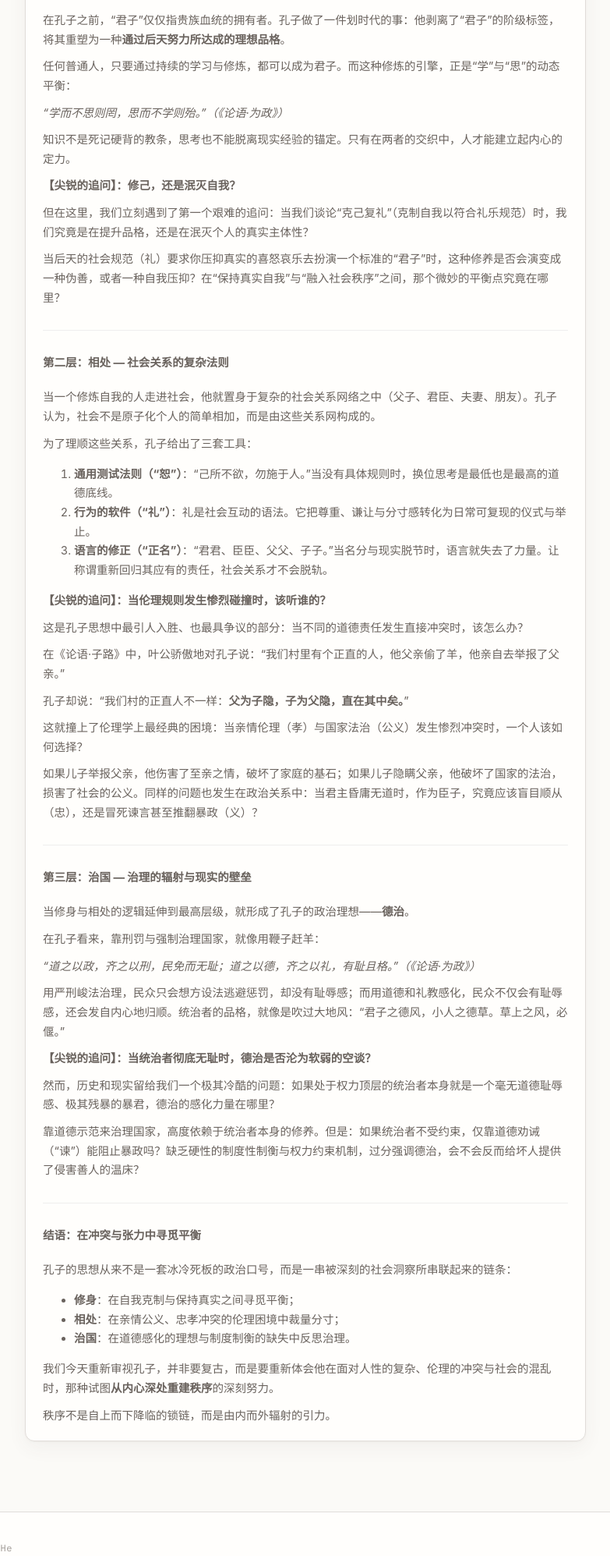
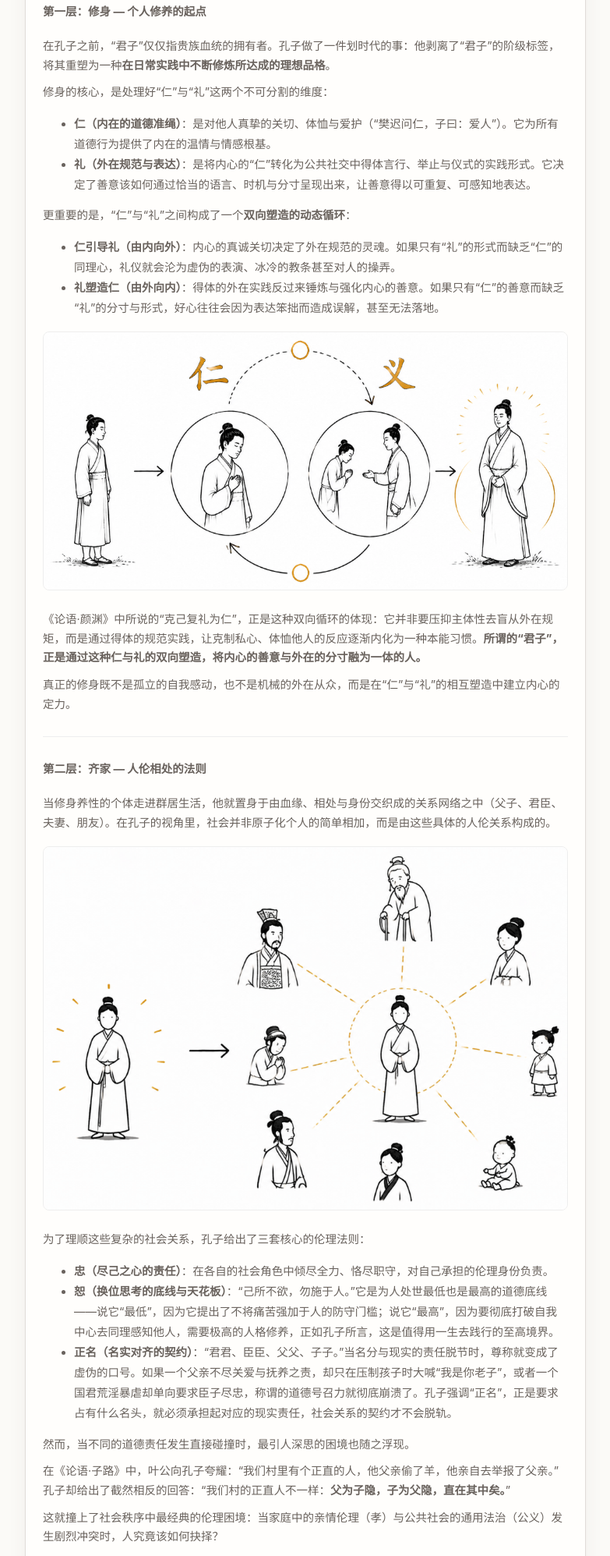
Before and after one commit to ZhengHe-MD/ZhengHe-MD.github.io, a website: page til/confucius-reconsidered/index.html in a window 1280 px wide. Shown: the part 737-2732 px from the top of the page at 78% size, without its empty margins (248-1031 px from the left). Drawn offline with Linux system fonts and the light colour scheme; a web font is replaced by a local one.

Commit message:
content(til): update Confucius reconsidered article with revised structure and illustrations

```diff
--- a/til/confucius-reconsidered/index.html
+++ b/til/confucius-reconsidered/index.html
@@ -4,7 +4,7 @@
 <head>
   <meta charset="utf-8">
   <meta name="viewport" content="width=device-width, initial-scale=1">
-  <title>孔子：秩序从内心开始 · 郑鹤</title>
+  <title>孔子眼里的和谐社会，是如何形成的？ · 郑鹤</title>
   <meta name="date" content="2026-07-28">
   <meta name="category" content="思考">
   <meta name="summary" content="重读孔子：秩序不能由自上而下的法律强加，而是沿着“修身 → 相处 → 治国”的链条由内向外辐射。但在这条链条的每一步，都隐藏着深刻的道德困境与选择。">
@@ -23,7 +23,7 @@
       <a class="back mono" href="/til/" style="font-size:12px;color:var(--muted);">← TIL</a>
       <div class="date">2026-07-28</div>
       <div class="til-card">
-        <h3>孔子：秩序从内心开始</h3>
+        <h3>孔子眼里的和谐社会，是如何形成的？</h3>
         <!-- til:body -->
         <div class="body">
           <blockquote
@@ -31,78 +31,109 @@
             “自天子以至于庶人，壹是皆以修身为本。”
           </blockquote>
 
-          <p>想象一下，你生活在一个一切都在崩塌的世界里——战乱频仍，政治腐败，语言失去了原本的含义，人与人之间最基本的信任荡然无存。</p>
-          <p>面对这样的混乱（也就是史书上所说的“礼崩乐坏”），你会怎么办？</p>
-          <p>当时大多数人的直觉响应是：<strong>加强法律！增加惩罚！用更强硬的手段把秩序压下去！</strong></p>
-          <p>但孔子走了一条完全相反的道路。他提出了一个在当时看来极其反直觉的洞察：<strong>秩序从来不可能通过自上而下的强制强加给社会。社会不是一台可以随意拧紧螺丝的机械，而是一个生态系统。</strong></p>
-          <p>如果社会是一片森林，你无法通过给树枝涂颜色来让森林恢复生机。要想拯救一个崩塌的世界，必须沿着一条清晰的链条由内而外推进：</p>
+          <p>孔子认为，和谐的社会秩序需要从个人修养（修身）开始，由内而外地延伸到齐家与人伦相处，进而到国家治理（治国）。</p>
 
-          <p style="text-align: center; font-weight: bold; margin: 1.5em 0;">
-            个人修养（修身） ───▶ 社会关系（相处/齐家） ───▶ 国家治理（治国）
-          </p>
+          <figure style="margin: 1.2em 0; text-align: center;">
+            <img src="./confucius-three-stages.png" alt="修身、齐家、治国" style="width: 100%; height: auto; border-radius: 8px; border: 1px solid var(--border, #eee);">
+          </figure>
 
-          <p>然而，这条看似平滑的链条上，每一步都充满了深刻的道德困境与艰难的选择。</p>
+          <p>然而，个人、家庭与国家利益之间很难做到完美权衡，我们总是会遇到这样或那样的深刻道德困境，并且需要努力做出权衡。</p>
 
           <hr style="margin: 2em 0; border: 0; border-top: 1px solid var(--border, #eee);" />
 
           <h4>第一层：修身 — 个人修养的起点</h4>
 
-          <p>在孔子之前，“君子”仅仅指贵族血统的拥有者。孔子做了一件划时代的事：他剥离了“君子”的阶级标签，将其重塑为一种<strong>通过后天努力所达成的理想品格</strong>。</p>
-          <p>任何普通人，只要通过持续的学习与修炼，都可以成为君子。而这种修炼的引擎，正是“学”与“思”的动态平衡：</p>
-          <p><em>“学而不思则罔，思而不学则殆。”（《论语·为政》）</em></p>
-          <p>知识不是死记硬背的教条，思考也不能脱离现实经验的锚定。只有在两者的交织中，人才能建立起内心的定力。</p>
+          <p>在孔子之前，“君子”仅仅指贵族血统的拥有者。孔子做了一件划时代的事：他剥离了“君子”的阶级标签，将其重塑为一种<strong>在日常实践中不断修炼所达成的理想品格</strong>。</p>
 
-          <p><strong>【尖锐的追问】：修己，还是泯灭自我？</strong></p>
-          <p>但在这里，我们立刻遇到了第一个艰难的追问：当我们谈论“克己复礼”（克制自我以符合礼乐规范）时，我们究竟是在提升品格，还是在泯灭个人的真实主体性？</p>
-          <p>当后天的社会规范（礼）要求你压抑真实的喜怒哀乐去扮演一个标准的“君子”时，这种修养是否会演变成一种伪善，或者一种自我压抑？在“保持真实自我”与“融入社会秩序”之间，那个微妙的平衡点究竟在哪里？</p>
+          <p>修身的核心，是处理好“仁”与“礼”这两个不可分割的维度：</p>
+
+          <ul style="line-height: 1.8; margin: 1em 0;">
+            <li>
+              <strong>仁（内在的道德准绳）</strong>：是对他人真挚的关切、体恤与爱护（“樊迟问仁，子曰：爱人”）。它为所有道德行为提供了内在的温情与情感根基。
+            </li>
+            <li>
+              <strong>礼（外在规范与表达）</strong>：是将内心的“仁”转化为公共社交中得体言行、举止与仪式的实践形式。它决定了善意该如何通过恰当的语言、时机与分寸呈现出来，让善意得以可重复、可感知地表达。
+            </li>
+          </ul>
+
+          <p>更重要的是，“仁”与“礼”之间构成了一个<strong>双向塑造的动态循环</strong>：</p>
+
+          <ul style="line-height: 1.8; margin: 1em 0;">
+            <li>
+              <strong>仁引导礼（由内向外）</strong>：内心的真诚关切决定了外在规范的灵魂。如果只有“礼”的形式而缺乏“仁”的同理心，礼仪就会沦为虚伪的表演、冰冷的教条甚至对人的操弄。
+            </li>
+            <li>
+              <strong>礼塑造仁（由外向内）</strong>：得体的外在实践反过来锤炼与强化内心的善意。如果只有“仁”的善意而缺乏“礼”的分寸与形式，好心往往会因为表达笨拙而造成误解，甚至无法落地。
+            </li>
+          </ul>
+
+          <figure style="margin: 1.2em 0; text-align: center;">
+            <img src="./ren-li-loop.png" alt="仁与礼的双向塑造" style="width: 100%; height: auto; border-radius: 8px; border: 1px solid var(--border, #eee);">
+          </figure>
+
+          <p>《论语·颜渊》中所说的“克己复礼为仁”，正是这种双向循环的体现：它并非要压抑主体性去盲从外在规矩，而是通过得体的规范实践，让克制私心、体恤他人的反应逐渐内化为一种本能习惯。<strong>所谓的“君子”，正是通过这种仁与礼的双向塑造，将内心的善意与外在的分寸融为一体的人。</strong></p>
+          <p>真正的修身既不是孤立的自我感动，也不是机械的外在从众，而是在“仁”与“礼”的相互塑造中建立内心的定力。</p>
 
           <hr style="margin: 2em 0; border: 0; border-top: 1px solid var(--border, #eee);" />
 
-          <h4>第二层：相处 — 社会关系的复杂法则</h4>
+          <h4>第二层：齐家 — 人伦相处的法则</h4>
 
-          <p>当一个修炼自我的人走进社会，他就置身于复杂的社会关系网络之中（父子、君臣、夫妻、朋友）。孔子认为，社会不是原子化个人的简单相加，而是由这些关系网构成的。</p>
-          <p>为了理顺这些关系，孔子给出了三套工具：</p>
-          <ol>
-            <li><strong>通用测试法则（“恕”）</strong>：“己所不欲，勿施于人。”当没有具体规则时，换位思考是最低也是最高的道德底线。</li>
-            <li><strong>行为的软件（“礼”）</strong>：礼是社会互动的语法。它把尊重、谦让与分寸感转化为日常可复现的仪式与举止。</li>
-            <li><strong>语言的修正（“正名”）</strong>：“君君、臣臣、父父、子子。”当名分与现实脱节时，语言就失去了力量。让称谓重新回归其应有的责任，社会关系才不会脱轨。</li>
-          </ol>
+          <p>当修身养性的个体走进群居生活，他就置身于由血缘、相处与身份交织成的关系网络之中（父子、君臣、夫妻、朋友）。在孔子的视角里，社会并非原子化个人的简单相加，而是由这些具体的人伦关系构成的。</p>
 
-          <p><strong>【尖锐的追问】：当伦理规则发生惨烈碰撞时，该听谁的？</strong></p>
-          <p>这是孔子思想中最引人入胜、也最具争议的部分：当不同的道德责任发生直接冲突时，该怎么办？</p>
-          <p>在《论语·子路》中，叶公骄傲地对孔子说：“我们村里有个正直的人，他父亲偷了羊，他亲自去举报了父亲。”</p>
-          <p>孔子却说：“我们村的正直人不一样：<strong>父为子隐，子为父隐，直在其中矣。</strong>”</p>
-          <p>这就撞上了伦理学上最经典的困境：当亲情伦理（孝）与国家法治（公义）发生惨烈冲突时，一个人该如何选择？</p>
-          <p>
-            如果儿子举报父亲，他伤害了至亲之情，破坏了家庭的基石；如果儿子隐瞒父亲，他破坏了国家的法治，损害了社会的公义。同样的问题也发生在政治关系中：当君主昏庸无道时，作为臣子，究竟应该盲目顺从（忠），还是冒死谏言甚至推翻暴政（义）？
-          </p>
+          <figure style="margin: 1.2em 0; text-align: center;">
+            <img src="./relational-self.png" alt="关系网络中的自我" style="width: 100%; height: auto; border-radius: 8px; border: 1px solid var(--border, #eee);">
+          </figure>
+
+          <p>为了理顺这些复杂的社会关系，孔子给出了三套核心的伦理法则：</p>
+
+          <ul style="line-height: 1.8; margin: 1em 0;">
+            <li>
+              <strong>忠（尽己之心的责任）</strong>：在各自的社会角色中倾尽全力、恪尽职守，对自己承担的伦理身份负责。
+            </li>
+            <li>
+              <strong>恕（换位思考的底线与天花板）</strong>：“己所不欲，勿施于人。”它是为人处世最低也是最高的道德底线——说它“最低”，因为它提出了不将痛苦强加于人的防守门槛；说它“最高”，因为要彻底打破自我中心去同理感知他人，需要极高的人格修养，正如孔子所言，这是值得用一生去践行的至高境界。
+            </li>
+            <li>
+              <strong>正名（名实对齐的契约）</strong>：“君君、臣臣、父父、子子。”当名分与现实的责任脱节时，尊称就变成了虚伪的口号。如果一个父亲不尽关爱与抚养之责，却只在压制孩子时大喊“我是你老子”，或者一个国君荒淫暴虐却单向要求臣子尽忠，称谓的道德号召力就彻底崩溃了。孔子强调“正名”，正是要求占有什么名头，就必须承担起对应的现实责任，社会关系的契约才不会脱轨。
+            </li>
+          </ul>
+
+          <p>然而，当不同的道德责任发生直接碰撞时，最引人深思的困境也随之浮现。</p>
+
+          <p>在《论语·子路》中，叶公向孔子夸耀：“我们村里有个正直的人，他父亲偷了羊，他亲自去举报了父亲。”孔子却给出了截然相反的回答：“我们村的正直人不一样：<strong>父为子隐，子为父隐，直在其中矣。</strong>”</p>
+
+          <p>这就撞上了社会秩序中最经典的伦理困境：当家庭中的亲情伦理（孝）与公共社会的通用法治（公义）发生剧烈冲突时，人究竟该如何抉择？</p>
+
+          <figure style="margin: 1.2em 0; text-align: center;">
+            <img src="./dilemma-scale.png" alt="亲情伦理与公共法治的天平两难" style="width: 100%; height: auto; border-radius: 8px; border: 1px solid var(--border, #eee);">
+          </figure>
+
+          <p>在叶公看来，“正直”是超越亲情的抽象公义与法律面前人人平等；但在孔子看来，如果一个人连至亲的父子信任都能随时背叛，那么整个社会的道德基石也就荡然无存了。因此，孔子认为合理的做法并非冷酷地去充当国家的告密者，而是优先守护亲情与信任的底线（“父为子隐，子为父隐”），再通过真诚的规劝与共同承担代价来补救。在孔子眼里，一个健全的社会法则应当尊重最基本的人伦底线，而不是为了抽象的公义去强行撕裂人性最真实的信任。</p>
 
           <hr style="margin: 2em 0; border: 0; border-top: 1px solid var(--border, #eee);" />
 
           <h4>第三层：治国 — 治理的辐射与现实的壁垒</h4>
 
-          <p>当修身与相处的逻辑延伸到最高层级，就形成了孔子的政治理想——<strong>德治</strong>。</p>
-          <p>在孔子看来，靠刑罚与强制治理国家，就像用鞭子赶羊：</p>
+          <p>当修身与齐家的逻辑延伸到公共政治层级，就形成了孔子的政治理想——<strong>德治（为政以德）</strong>。</p>
+
+          <p>面对国家的治理，孔子敏锐地看到了纯粹依赖刑罚与强制的致命缺陷：</p>
           <p><em>“道之以政，齐之以刑，民免而无耻；道之以德，齐之以礼，有耻且格。”（《论语·为政》）</em></p>
-          <p>用严刑峻法治理，民众只会想方设法逃避惩罚，却没有耻辱感；而用道德和礼教感化，民众不仅会有耻辱感，还会发自内心地归顺。统治者的品格，就像是吹过大地风：“君子之德风，小人之德草。草上之风，必偃。”</p>
 
-          <p><strong>【尖锐的追问】：当统治者彻底无耻时，德治是否沦为软弱的空谈？</strong></p>
-          <p>然而，历史和现实留给我们一个极其冷酷的问题：如果处于权力顶层的统治者本身就是一个毫无道德耻辱感、极其残暴的暴君，德治的感化力量在哪里？</p>
-          <p>靠道德示范来治理国家，高度依赖于统治者本身的修养。但是：如果统治者不受约束，仅靠道德劝诫（“谏”）能阻止暴政吗？缺乏硬性的制度性制衡与权力约束机制，过分强调德治，会不会反而给坏人提供了侵害善人的温床？</p>
+          <p>在孔子看来，用严刑峻法治理，民众只会想方设法钻空子、逃避惩罚，内心却毫无对规矩的敬畏与耻辱感；而用道德示范与得体的规范（礼）去感化，民众不仅会产生内在的羞耻心，还会发自内心地归顺与遵守。统治者的修养与品格，就像是吹过大地的大风：“君子之德风，小人之德草。草上之风，必偃。”</p>
+
+          <p>然而，这种由内而外的治理理想，在现实面前也遇到了最深刻的现代追问。</p>
+          <p>靠道德示范治理国家，高度依赖于统治者个人高尚的修养。但人性是复杂的，道德本身无法自我审计——如果权力的持有者缺乏自律，仅靠道德劝诫（“谏”）根本无法阻止暴政。缺乏硬性的制度约束与权力制衡，过分强调德治，反而可能给滥用权力者提供庇护。</p>
+          <p>反过来看，即便拥有完美的制度，制度终究也是由人在执行。因此，制度的刚性约束与个人道德的内生感化，并非相互排斥，而是构建健康社会秩序不可或缺的两面。</p>
+
+          <figure style="margin: 1.2em 0; text-align: center;">
+            <img src="./governance-pillars.png" alt="德治与制度：社会秩序的两大支柱" style="width: 100%; height: auto; border-radius: 8px; border: 1px solid var(--border, #eee);">
+          </figure>
 
           <hr style="margin: 2em 0; border: 0; border-top: 1px solid var(--border, #eee);" />
 
-          <h4>结语：在冲突与张力中寻觅平衡</h4>
+          <h4>结语</h4>
 
-          <p>孔子的思想从来不是一套冰冷死板的政治口号，而是一串被深刻的社会洞察所串联起来的链条：</p>
-          <ul>
-            <li><strong>修身</strong>：在自我克制与保持真实之间寻觅平衡；</li>
-            <li><strong>相处</strong>：在亲情公义、忠孝冲突的伦理困境中裁量分寸；</li>
-            <li><strong>治国</strong>：在道德感化的理想与制度制衡的缺失中反思治理。</li>
-          </ul>
-
-          <p>我们今天重新审视孔子，并非要复古，而是要重新体会他在面对人性的复杂、伦理的冲突与社会的混乱时，那种试图<strong>从内心深处重建秩序</strong>的深刻努力。</p>
-          <p>秩序不是自上而下降临的锁链，而是由内而外辐射的引力。</p>
+          <p>我们今天重新审视孔子，并非要复古，而是要重新体会他在面对人性的复杂、伦理的冲突与社会的混乱时，那种试图从内心深处重建秩序的深刻努力。</p>
         </div>
         <!-- /til:body -->
       </div>
```
Also changed, not shown: til/confucius-reconsidered/confucius-three-stages.png (added), til/confucius-reconsidered/dilemma-scale.png (added), til/confucius-reconsidered/governance-pillars.png (added), til/confucius-reconsidered/relational-self.png (added), til/confucius-reconsidered/ren-li-loop.png (added).
